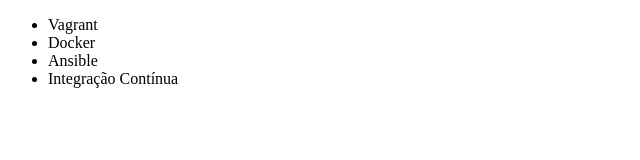
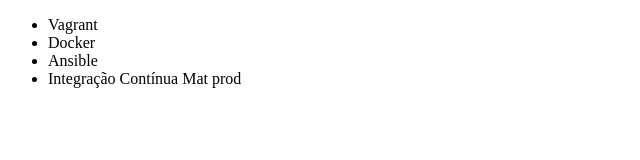
Before and after one commit to vwpinho/Alura-git, a plain HTML site: page index.html in a window 1280 px wide. Shown: the full height of the page, 0-640 px from the left. Drawn offline with Linux system fonts and the light colour scheme.

Commit message:
Rename course

```diff
--- a/index.html
+++ b/index.html
@@ -9,7 +9,7 @@
         <li>Vagrant</li>
         <li>Docker</li>
         <li>Ansible</li>
-        <li>Integração Contínua</li>
+        <li>Integração Contínua Mat prod</li>
     </ul>
 </body>
 </html>
```
